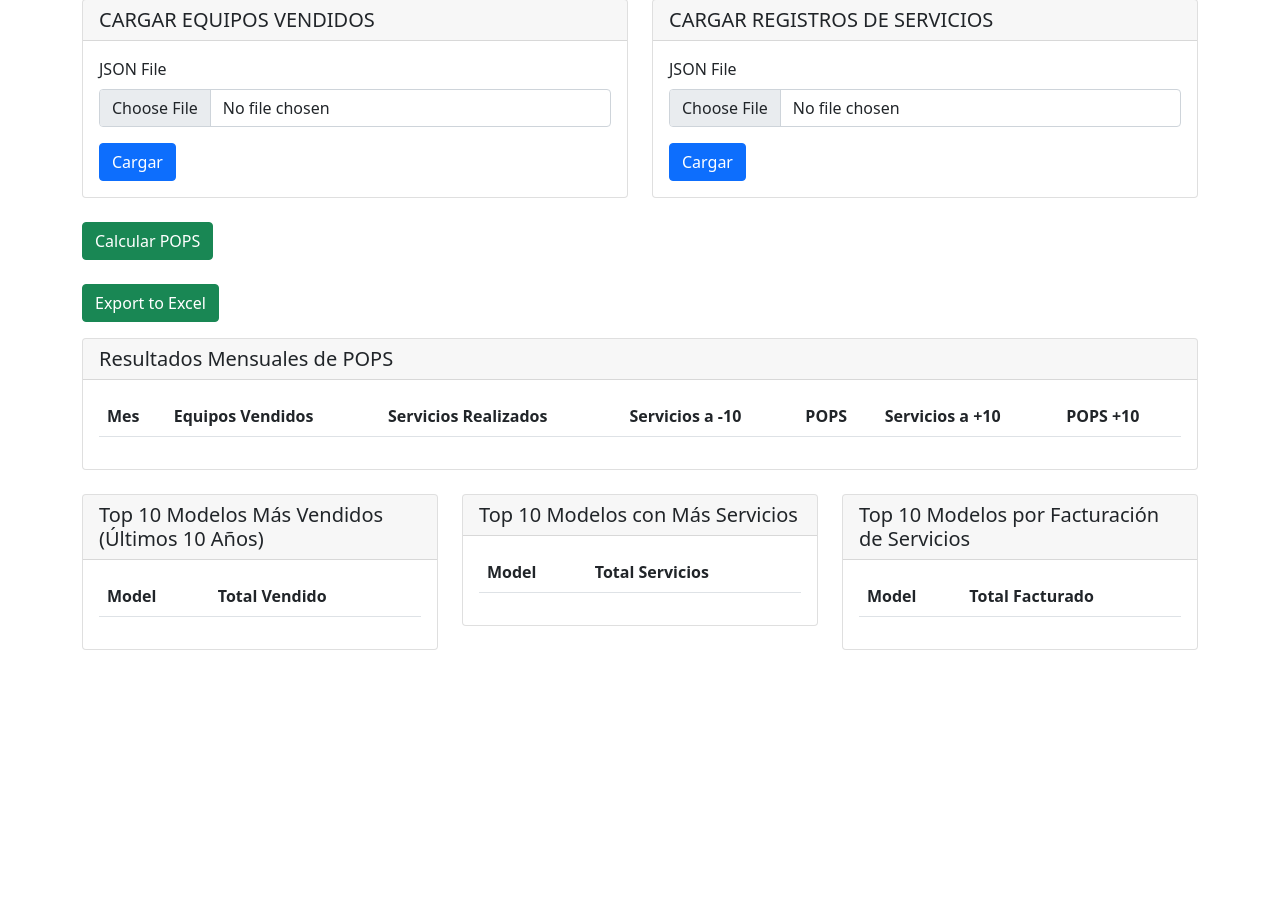
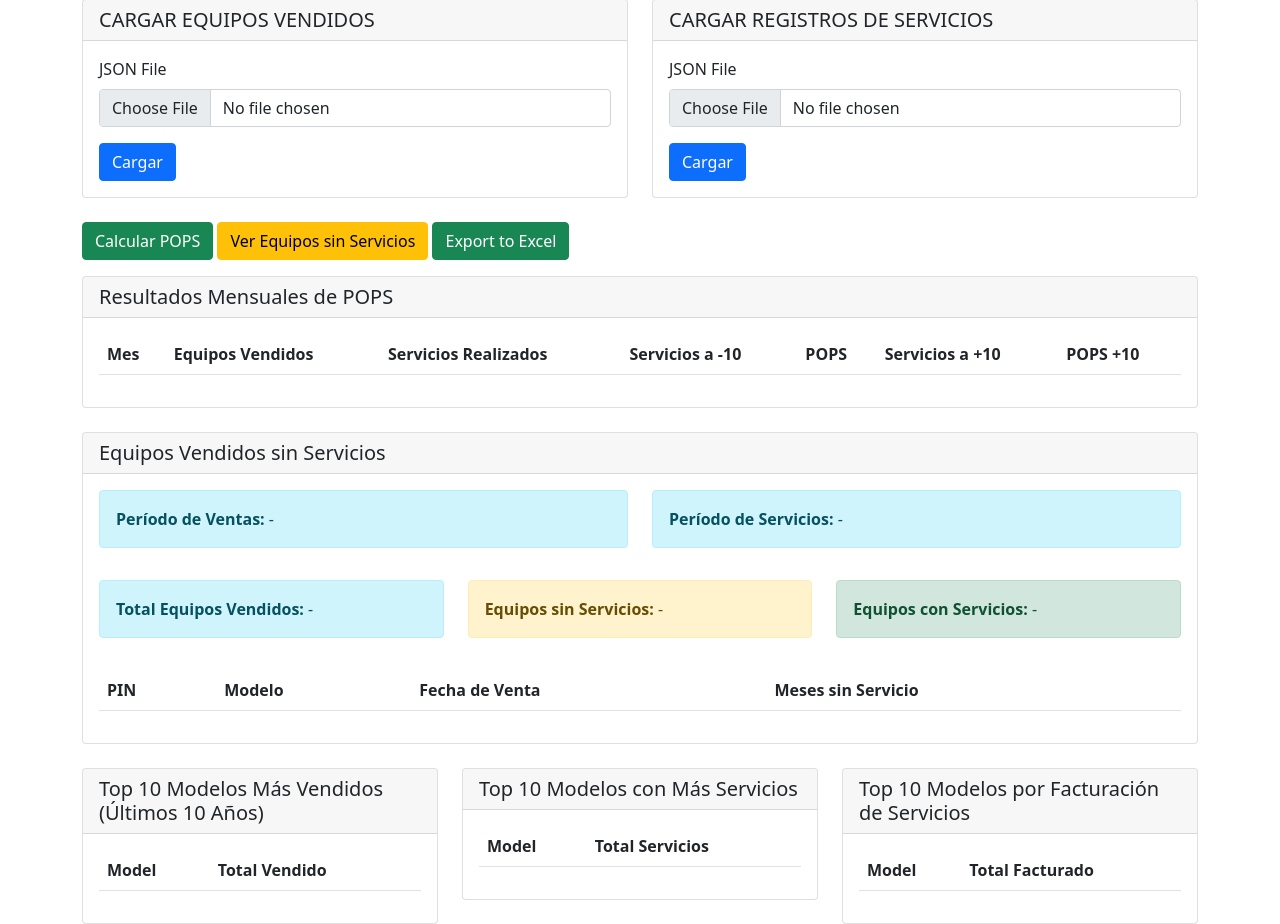
Before and after one commit to maxi33267017/POPS, a Django app: page / in a window 1280 px wide. Shown: the part 121-1045 px from the top of the page. Before the commit the page ends 771 px from the top, so only its background shows below. Run offline with Django 4.2, Linux system fonts and the light colour scheme; lists and menus that the app fills with data are empty.

Commit message:
equipos sin servicios funcion

```diff
--- a/pops/templates/pops/index.html
+++ b/pops/templates/pops/index.html
@@ -57,14 +57,10 @@
             </div>
         </div>
 
-        <div class="row mb-3">
-            <div class="col-12">
-                <button id="calculatePops" class="btn btn-success">Calcular POPS</button>
-            </div>
-        </div>
-
         <div class="row mt-4">
             <div class="col-12 mb-3">
+                <button id="calculatePops" class="btn btn-success">Calcular POPS</button>
+                <button id="getEquipmentWithoutServices" class="btn btn-warning">Ver Equipos sin Servicios</button>
                 <a href="/export-excel/" class="btn btn-success">Export to Excel</a>
             </div>
         </div>
@@ -90,6 +86,62 @@
                                     </tr>
                                 </thead>
                                 <tbody id="resultsTable">
+                                    <!-- Results will be inserted here -->
+                                </tbody>
+                            </table>
+                        </div>
+                    </div>
+                </div>
+            </div>
+        </div>
+
+        <div class="row mt-4">
+            <div class="col-12">
+                <div class="card">
+                    <div class="card-header">
+                        <h5 class="card-title mb-0">Equipos Vendidos sin Servicios</h5>
+                    </div>
+                    <div class="card-body">
+                        <div class="row mb-3">
+                            <div class="col-md-6">
+                                <div class="alert alert-info">
+                                    <strong>Período de Ventas:</strong> <span id="salesPeriod">-</span>
+                                </div>
+                            </div>
+                            <div class="col-md-6">
+                                <div class="alert alert-info">
+                                    <strong>Período de Servicios:</strong> <span id="servicesPeriod">-</span>
+                                </div>
+                            </div>
+                        </div>
+                        <div class="row mb-3">
+                            <div class="col-md-4">
+                                <div class="alert alert-info">
+                                    <strong>Total Equipos Vendidos:</strong> <span id="totalSold">-</span>
+                                </div>
+                            </div>
+                            <div class="col-md-4">
+                                <div class="alert alert-warning">
+                                    <strong>Equipos sin Servicios:</strong> <span id="totalWithoutService">-</span>
+                                </div>
+                            </div>
+                            <div class="col-md-4">
+                                <div class="alert alert-success">
+                                    <strong>Equipos con Servicios:</strong> <span id="totalWithService">-</span>
+                                </div>
+                            </div>
+                        </div>
+                        <div class="table-responsive" style="max-height: 500px;">
+                            <table class="table table-striped table-fixed">
+                                <thead>
+                                    <tr>
+                                        <th>PIN</th>
+                                        <th>Modelo</th>
+                                        <th>Fecha de Venta</th>
+                                        <th>Meses sin Servicio</th>
+                                    </tr>
+                                </thead>
+                                <tbody id="equipmentWithoutServicesTable">
                                     <!-- Results will be inserted here -->
                                 </tbody>
                             </table>
@@ -310,6 +362,43 @@
                 alert('Error calculating POPS: ' + error);
             }
         });
+
+        document.getElementById('getEquipmentWithoutServices').addEventListener('click', async () => {
+            try {
+                const response = await fetch('/equipment-without-services/');
+                const data = await response.json();
+
+                if (data.status === 'success') {
+                    // Actualizar períodos
+                    document.getElementById('salesPeriod').textContent = data.period.sales;
+                    document.getElementById('servicesPeriod').textContent = data.period.services;
+
+                    // Actualizar contadores
+                    document.getElementById('totalSold').textContent = data.total_sold;
+                    document.getElementById('totalWithoutService').textContent = data.total_without_service;
+                    document.getElementById('totalWithService').textContent = data.total_sold - data.total_without_service;
+
+                    // Actualizar tabla
+                    const table = document.getElementById('equipmentWithoutServicesTable');
+                    table.innerHTML = '';
+
+                    data.equipment.forEach(eq => {
+                        const row = document.createElement('tr');
+                        row.innerHTML = `
+                            <td>${eq.serial_number}</td>
+                            <td>${eq.model}</td>
+                            <td>${eq.sale_date}</td>
+                            <td>${eq.months_without_service.toFixed(1)}</td>
+                        `;
+                        table.appendChild(row);
+                    });
+                } else {
+                    alert('Error obteniendo equipos sin servicios: ' + data.message);
+                }
+            } catch (error) {
+                alert('Error obteniendo equipos sin servicios: ' + error);
+            }
+        });
     </script>
 </body>
 </html>
--- a/pops/urls.py
+++ b/pops/urls.py
@@ -7,4 +7,5 @@ urlpatterns = [
     path('upload/service-records/', views.upload_service_records, name='upload_service_records'),
     path('calculate-monthly-pops/', views.calculate_monthly_pops, name='calculate_monthly_pops'),
     path('export-excel/', views.export_to_excel, name='export_to_excel'),
+    path('equipment-without-services/', views.get_equipment_without_services, name='equipment_without_services'),
 ]
--- a/pops/views.py
+++ b/pops/views.py
@@ -288,8 +288,53 @@ def export_to_excel(request):
             ws_revenue.cell(row=row, column=1, value=model['model'])
             ws_revenue.cell(row=row, column=2, value=float(model['total_revenue']))
 
+        # 5. Hoja de equipos sin servicios
+        ws_no_services = wb.create_sheet("Equipos sin Servicios")
+        headers = ['PIN', 'Modelo', 'Fecha de Venta', 'Meses sin Servicio']
+        for col, header in enumerate(headers, 1):
+            cell = ws_no_services.cell(row=1, column=col, value=header)
+            cell.font = header_font
+            cell.fill = header_fill
+            cell.alignment = center_alignment
+
+        # Obtener datos de equipos sin servicios
+        sold_equipment = SoldEquipment.objects.all().values('serial_number', 'model', 'sale_date')
+        service_start = date(2023, 1, 1)
+        service_end = date(2025, 2, 28)
+        serviced_pins = set(ServiceRecord.objects.filter(
+            service_date__range=[service_start, service_end]
+        ).values_list('serial_number', flat=True))
+
+        equipment_without_services = [
+            {
+                'serial_number': eq['serial_number'],
+                'model': eq['model'],
+                'sale_date': eq['sale_date'].strftime('%Y-%m-%d'),
+                'months_without_service': (date.today() - eq['sale_date']).days / 30.44
+            }
+            for eq in sold_equipment
+            if eq['serial_number'] not in serviced_pins
+        ]
+
+        equipment_without_services.sort(key=lambda x: x['months_without_service'], reverse=True)
+
+        # Agregar resumen al inicio de la hoja
+        ws_no_services.cell(row=2, column=1, value="Total Equipos Vendidos:")
+        ws_no_services.cell(row=2, column=2, value=len(sold_equipment))
+        ws_no_services.cell(row=3, column=1, value="Equipos sin Servicios:")
+        ws_no_services.cell(row=3, column=2, value=len(equipment_without_services))
+        ws_no_services.cell(row=4, column=1, value="Período de Servicios:")
+        ws_no_services.cell(row=4, column=2, value=f"{service_start.strftime('%Y-%m-%d')} a {service_end.strftime('%Y-%m-%d')}")
+
+        # Agregar los datos de equipos sin servicios
+        for row, eq in enumerate(equipment_without_services, 6):  # Empezar desde la fila 6 para dejar espacio para el resumen
+            ws_no_services.cell(row=row, column=1, value=eq['serial_number'])
+            ws_no_services.cell(row=row, column=2, value=eq['model'])
+            ws_no_services.cell(row=row, column=3, value=eq['sale_date'])
+            ws_no_services.cell(row=row, column=4, value=round(eq['months_without_service'], 1))
+
         # Ajustar el ancho de las columnas
-        for ws in [ws_monthly, ws_serviced, ws_sold, ws_revenue]:
+        for ws in [ws_monthly, ws_serviced, ws_sold, ws_revenue, ws_no_services]:
             for column in ws.columns:
                 max_length = 0
                 column = [cell for cell in column]
@@ -313,3 +358,51 @@ def export_to_excel(request):
             'status': 'error',
             'message': str(e)
         })
+
+def get_equipment_without_services(request):
+    try:
+        # Obtener la fecha de hace 10 años
+        ten_years_ago = date.today() - relativedelta(years=10)
+
+        # Obtener todos los equipos vendidos en los últimos 10 años
+        sold_equipment = SoldEquipment.objects.filter(
+            sale_date__gte=ten_years_ago
+        ).values('serial_number', 'model', 'sale_date')
+
+        # Obtener los PINs que han recibido servicios entre enero 2023 y febrero 2025
+        service_start = date(2023, 1, 1)
+        service_end = date(2025, 2, 28)
+        serviced_pins = set(ServiceRecord.objects.filter(
+            service_date__range=[service_start, service_end]
+        ).values_list('serial_number', flat=True))
+
+        # Filtrar los equipos vendidos que no han recibido servicios en el período
+        equipment_without_services = [
+            {
+                'serial_number': eq['serial_number'],
+                'model': eq['model'],
+                'sale_date': eq['sale_date'].strftime('%Y-%m-%d'),
+                'months_without_service': (date.today() - eq['sale_date']).days / 30.44  # Promedio de días por mes
+            }
+            for eq in sold_equipment
+            if eq['serial_number'] not in serviced_pins
+        ]
+
+        # Ordenar por meses sin servicio (descendente)
+        equipment_without_services.sort(key=lambda x: x['months_without_service'], reverse=True)
+
+        return JsonResponse({
+            'status': 'success',
+            'equipment': equipment_without_services,
+            'total_sold': len(sold_equipment),
+            'total_without_service': len(equipment_without_services),
+            'period': {
+                'sales': f"{ten_years_ago.strftime('%Y-%m-%d')} a {date.today().strftime('%Y-%m-%d')}",
+                'services': f"{service_start.strftime('%Y-%m-%d')} a {service_end.strftime('%Y-%m-%d')}"
+            }
+        })
+    except Exception as e:
+        return JsonResponse({
+            'status': 'error',
+            'message': str(e)
+        })
```
Also changed, not shown: db.sqlite3.
